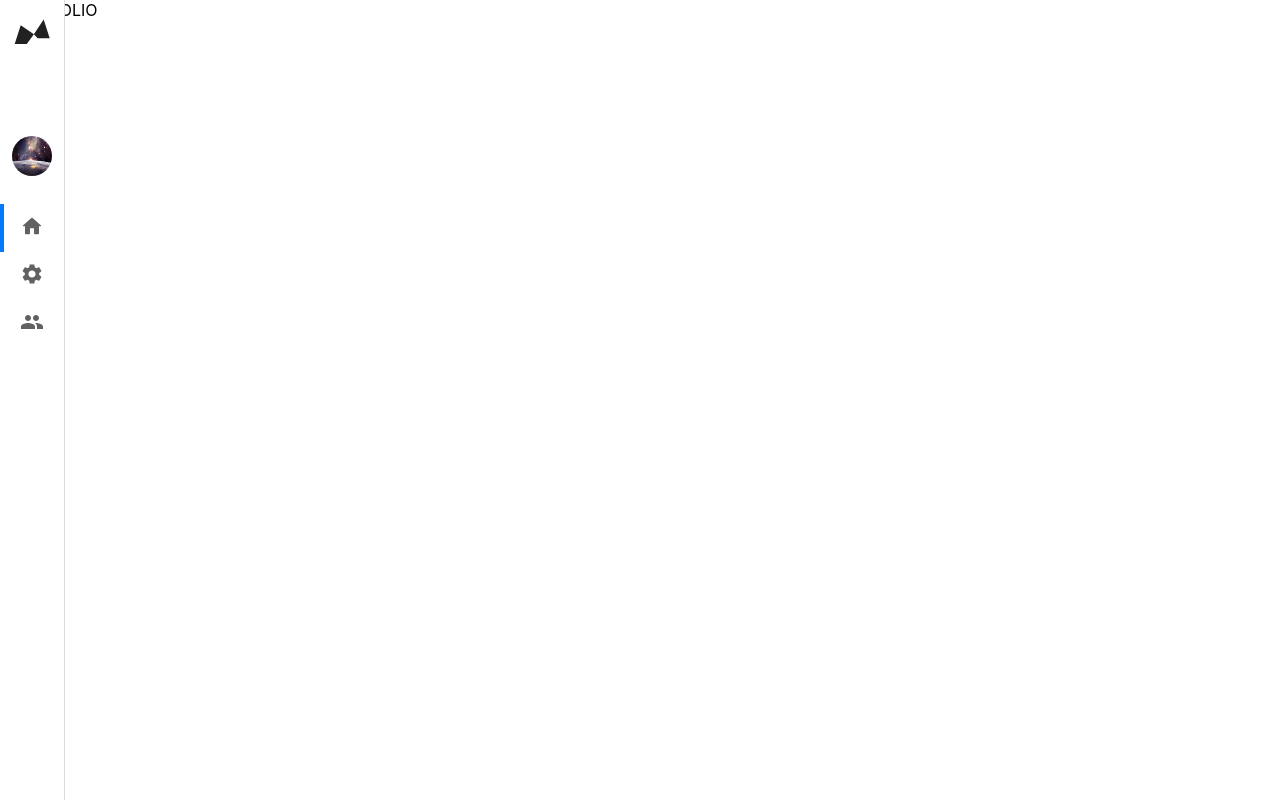
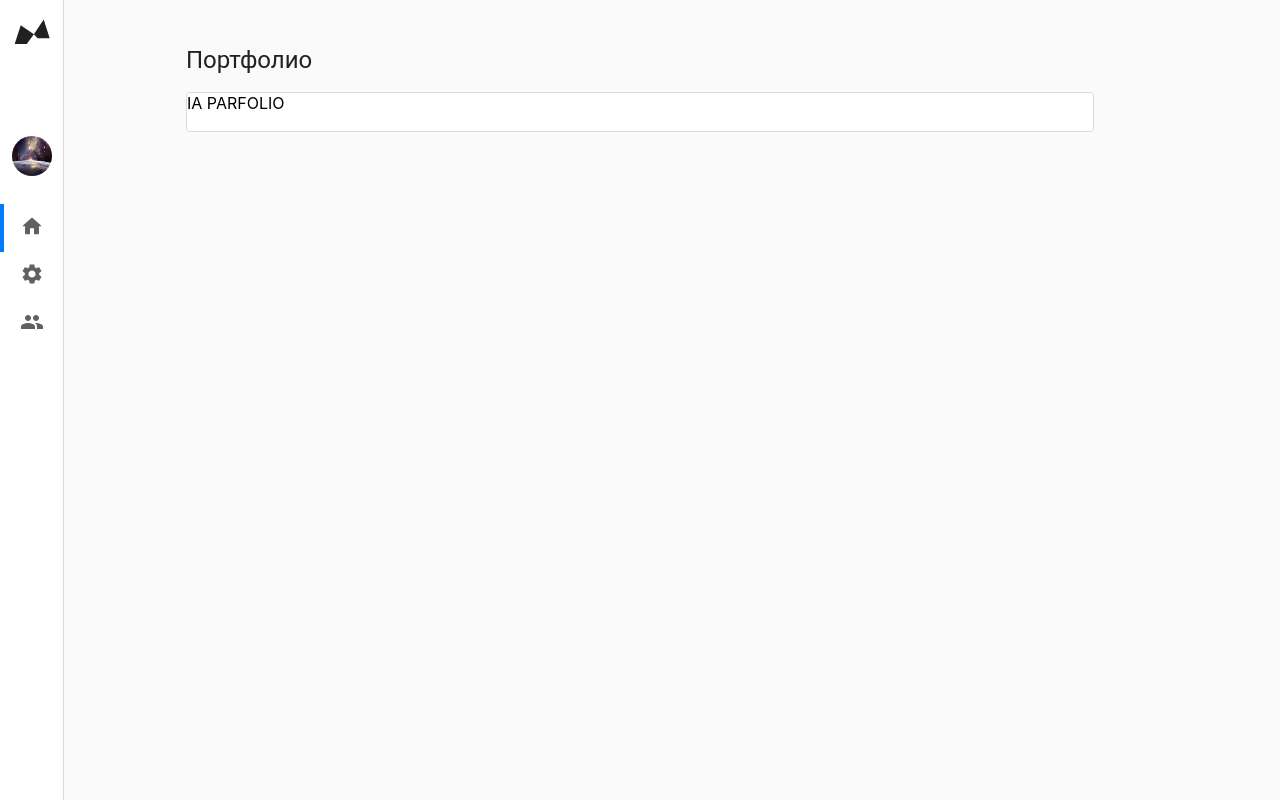
Before and after one commit to dankocher/admin.metamodern.dev, a React (Create React App) app: page / in a window 1280 px wide. Built offline with nearby package versions, Linux system fonts and the light colour scheme.

Commit message:
feat: added routing, swaping pages

```diff
--- a/package.json
+++ b/package.json
@@ -4,6 +4,7 @@
     "version": "0.1.0",
     "private": true,
     "dependencies": {
+        "@metamodern.dev/metamodern-ui": "^1.0.0",
         "@testing-library/jest-dom": "^5.12.0",
         "@testing-library/react": "^11.2.7",
         "@testing-library/user-event": "^12.8.3",
--- a/src/App.css
+++ b/src/App.css
@@ -1,3 +1,4 @@
 .App {
-    height: 100%;
+    height: 100vh;
+    width: 100vw;
 }
--- a/src/App.js
+++ b/src/App.js
@@ -3,13 +3,16 @@ import { BrowserRouter as Router } from "react-router-dom";
 
 import { SideMenu } from "./Components/SideMenu/index";
 import { Navigation } from "./Navigation/index";
+import { Container } from "./Components/Container";
 
 function App() {
     return (
         <Router>
             <div className="App">
                 <SideMenu />
-                <Navigation />
+                <Container>
+                    <Navigation />
+                </Container>
             </div>
         </Router>
     );
--- /dev/null
+++ b/src/Components/Container/Container.tsx
@@ -0,0 +1,33 @@
+import styles from "./index.module.scss";
+
+import React, { FC, ReactElement } from "react";
+import { useLocation } from "react-router-dom";
+
+import { ContainerProps } from "./index";
+
+import { routConstants } from "../../Navigation";
+
+const headerList = {
+    [routConstants.HOME]: "Портфолио",
+    [routConstants.GENERAL_SETTINGS]: "Общие настройки",
+    [routConstants.USERS_SETTINGS]: "Настройки команды",
+};
+
+export const Container: FC<ContainerProps> = ({ children }): ReactElement => {
+    const location = useLocation();
+
+    const header = headerList[location.pathname];
+
+    return (
+        <div className={styles.ground}>
+            <div className={styles.ground__centred}>
+                <div className={styles.ground__centred__header}>
+                    <span className="adminkaH5">{header}</span>
+                </div>
+                <div className={styles.ground__centred__container}>
+                    {children}
+                </div>
+            </div>
+        </div>
+    );
+};
--- /dev/null
+++ b/src/Components/Container/ContainerProps.ts
@@ -0,0 +1,3 @@
+export interface ContainerProps {
+    children: React.ReactNode;
+}
--- /dev/null
+++ b/src/Components/Container/index.module.scss
@@ -0,0 +1,32 @@
+@import "../../styles/foundation.scss";
+
+.ground {
+    height: 100%;
+    width: 100%;
+
+    display: flex;
+    justify-content: center;
+
+    padding-top: 44px;
+
+    background-color: $neutral100;
+
+    &__centred {
+        width: $contentContainerWidth;
+
+        &__header {
+            margin-bottom: 16px;
+            color: $neutral900;
+        }
+
+        &__container {
+            width: 100%;
+            min-height: 40px;
+
+            border: $defaultBorder solid $neutral300;
+            border-radius: $borderRadius;
+
+            background-color: $neutral0;
+        }
+    }
+}
--- /dev/null
+++ b/src/Components/Container/index.ts
@@ -0,0 +1,5 @@
+import { Container } from "./Container";
+import { ContainerProps } from "./ContainerProps";
+
+export { Container };
+export type { ContainerProps };
--- a/src/Navigation/Navigation.tsx
+++ b/src/Navigation/Navigation.tsx
@@ -1,6 +1,6 @@
 import React, { FC, ReactElement } from "react";
 
-import { BrowserRouter as Router, Switch, Route } from "react-router-dom";
+import { Redirect, Switch, Route } from "react-router-dom";
 
 import { Portfolio } from "../Components/Portfolio";
 import { UsersSettings } from "../Components/UsersSettings";
@@ -20,6 +20,7 @@ export const Navigation: FC<any> = (): ReactElement => {
                 path={routConstants.GENERAL_SETTINGS}
                 component={GeneralSettings}
             />
+            <Redirect from="*" to={routConstants.HOME} />
         </Switch>
     );
 };
--- a/src/index.js
+++ b/src/index.js
@@ -1,6 +1,6 @@
 import React from "react";
 import ReactDOM from "react-dom";
-import "./index.css";
+import "./index.scss";
 import App from "./App";
 
 ReactDOM.render(
--- a/src/index.css
+++ b/src/index.scss
@@ -6,7 +6,9 @@ body {
     -webkit-font-smoothing: antialiased;
     -moz-osx-font-smoothing: grayscale;
 
-    box-sizing: border-box;
+    & * {
+        box-sizing: border-box;
+    }
 }
 
 code {
@@ -83,6 +85,14 @@ code {
     font-weight: 400;
 }
 
+/* Adminka/H5 */
+
+.adminkaH5 {
+    font-family: "Roboto", sans-serif;
+    font-size: 24px;
+    line-height: 32px;
+}
+
 /* Adminka / H6 */
 
 .adminkaH6 {
--- a/src/styles/constants.scss
+++ b/src/styles/constants.scss
@@ -11,3 +11,7 @@ $tranzition200: 200ms ease-in-out;
 
 $minMenuWidth: 64px;
 $screenChangeMenu: 1400px;
+
+// Container
+
+$contentContainerWidth: 908px;
```
Also changed, not shown: 1 other file (tests, documents, lock files or other folders).
